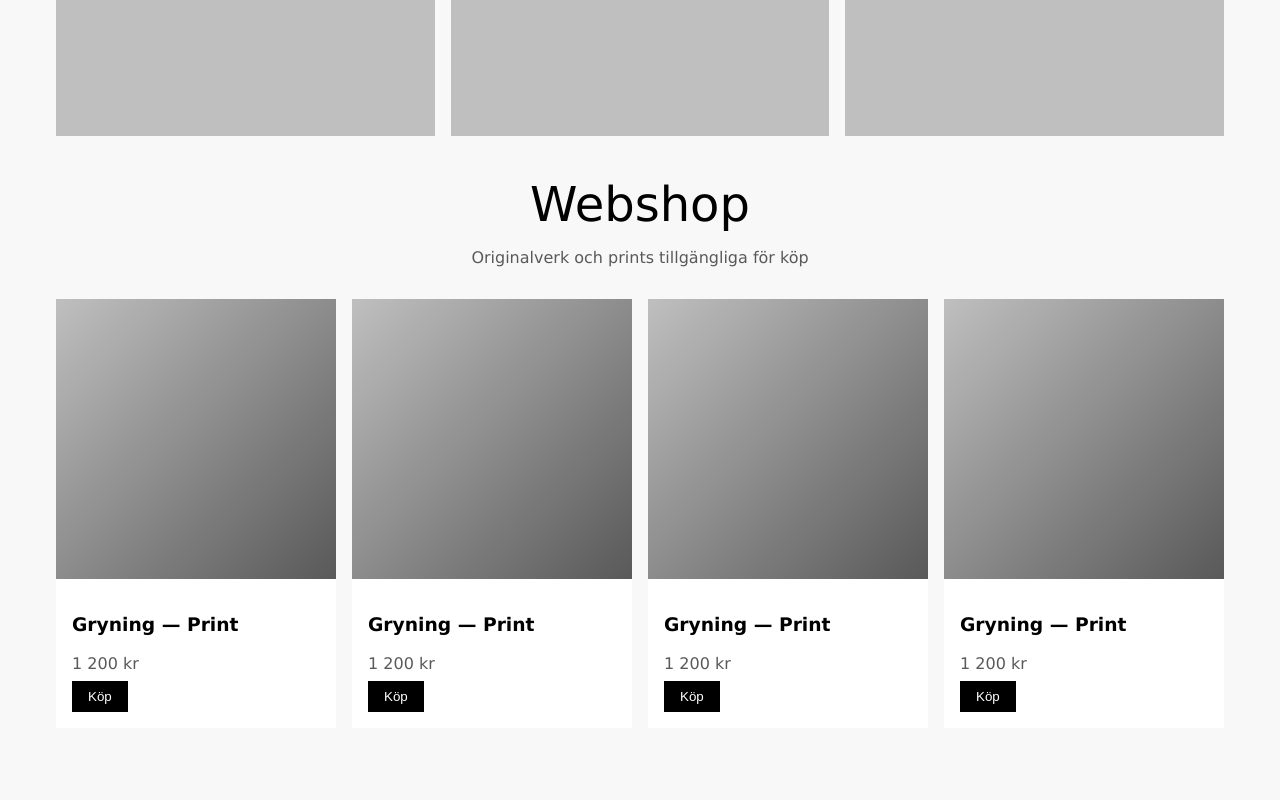
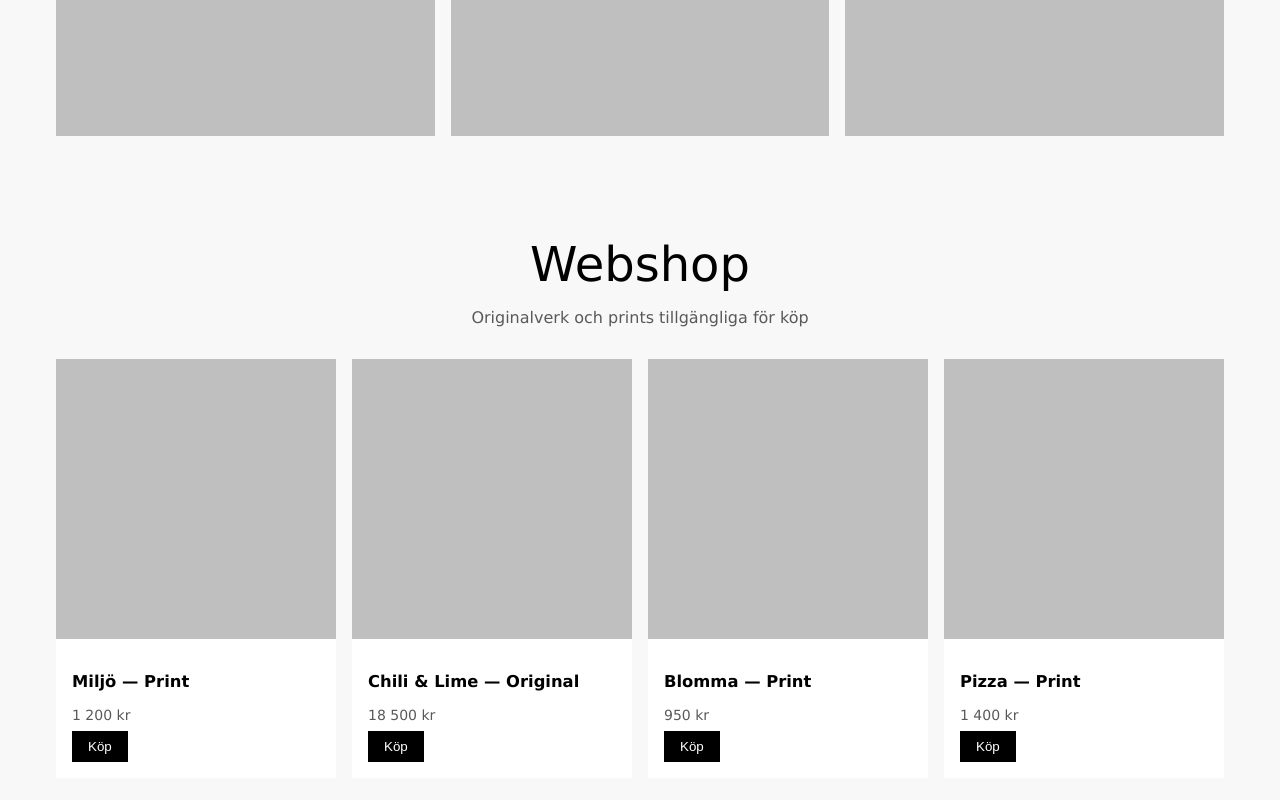
Before and after one commit to alicelarsson95/ByAhlcrona, a React (Vite) app in the folder frontend/: page / in a window 1280 px wide. Shown: the part 1827-2627 px from the top of the page. Built offline with nearby package versions, Linux system fonts and the light colour scheme.

Commit message:
Created a basic webshop section

```diff
--- a/frontend/src/components/Shop/Shop.jsx
+++ b/frontend/src/components/Shop/Shop.jsx
@@ -1,56 +1,34 @@
 import styles from "./Shop.module.css";
 
 const Shop = () => {
+  const products = [
+    { id: 1, title: "Miljö — Print", price: "1 200 kr" },
+    { id: 2, title: "Chili & Lime — Original", price: "18 500 kr" },
+    { id: 3, title: "Blomma — Print", price: "950 kr" },
+    { id: 4, title: "Pizza — Print", price: "1 400 kr" },
+  ];
   return (
     <section id="shop">
       <div className={styles.container}>
         <h2 className={styles.title}>Webshop</h2>
-
         <p className={styles.subtitle}>Originalverk och prints tillgängliga för köp</p>
 
         <div className={styles.grid}>
-          <div className={styles.card}>
-  <div className={styles.image}></div>
+          {products.map((product) => (
+            <div key={product.id} className={styles.card}>
+              <div className={styles.image}></div>
 
-  <div className={styles.info}>
-    <h3>Gryning — Print</h3>
-    <p className={styles.price}>1 200 kr</p>
+              <div className={styles.info}>
+                <h3>{product.title}</h3>
+                <p className={styles.price}>{product.price}</p>
 
-    <button className={styles.button}>Köp</button>
-  </div>
-</div>
-          <div className={styles.card}>
-  <div className={styles.image}></div>
-
-  <div className={styles.info}>
-    <h3>Gryning — Print</h3>
-    <p className={styles.price}>1 200 kr</p>
-
-    <button className={styles.button}>Köp</button>
-  </div>
-</div>
-          <div className={styles.card}>
-  <div className={styles.image}></div>
-
-  <div className={styles.info}>
-    <h3>Gryning — Print</h3>
-    <p className={styles.price}>1 200 kr</p>
-
-    <button className={styles.button}>Köp</button>
-  </div>
-</div>
-          <div className={styles.card}>
-  <div className={styles.image}></div>
-
-  <div className={styles.info}>
-    <h3>Gryning — Print</h3>
-    <p className={styles.price}>1 200 kr</p>
-
-    <button className={styles.button}>Köp</button>
-  </div>
-</div>
+                <button className={styles.button}>Köp</button>
+              </div>
+            </div>
+          ))}
         </div>
       </div>
+      <div></div>
     </section>
   );
 };
--- a/frontend/src/components/Shop/Shop.module.css
+++ b/frontend/src/components/Shop/Shop.module.css
@@ -3,7 +3,9 @@
   margin: 0 auto;
   padding: 0 var(--space-medium);
   text-align: center;
-  margin-bottom: 100px;;
+  margin-bottom: 100px;
+  margin-top: 100px;
+
 }
 
 .title {
@@ -26,32 +28,27 @@
 }
 
 .card {
-  width: 100%;
-  aspect-ratio: 1 / 1;
-  background: linear-gradient(
-    135deg,
-    var(--grey-light),
-    var(--grey-dark)
-  );
+  background: var(--white);
+  transition: transform 0.3s ease, box-shadow 0.3s ease;
+  overflow: hidden
 }
 
-.card {
-  background: var(--white);
+.card:hover {
+  transform: translateY(-4px);
+  box-shadow: 0 12px 30px rgba(0, 0, 0, 0.12);
 }
 
 .image {
   width: 100%;
   aspect-ratio: 1 / 1;
-  background: linear-gradient(
-    135deg,
-    var(--grey-light),
-    var(--grey-dark)
-  );
+  background: var(--grey-light);
 }
 
 .info {
   padding: var(--space-medium);
   text-align: left;
+  font-size: var(--font-small);
+  font-weight: 500;
 }
 
 .price {
```
